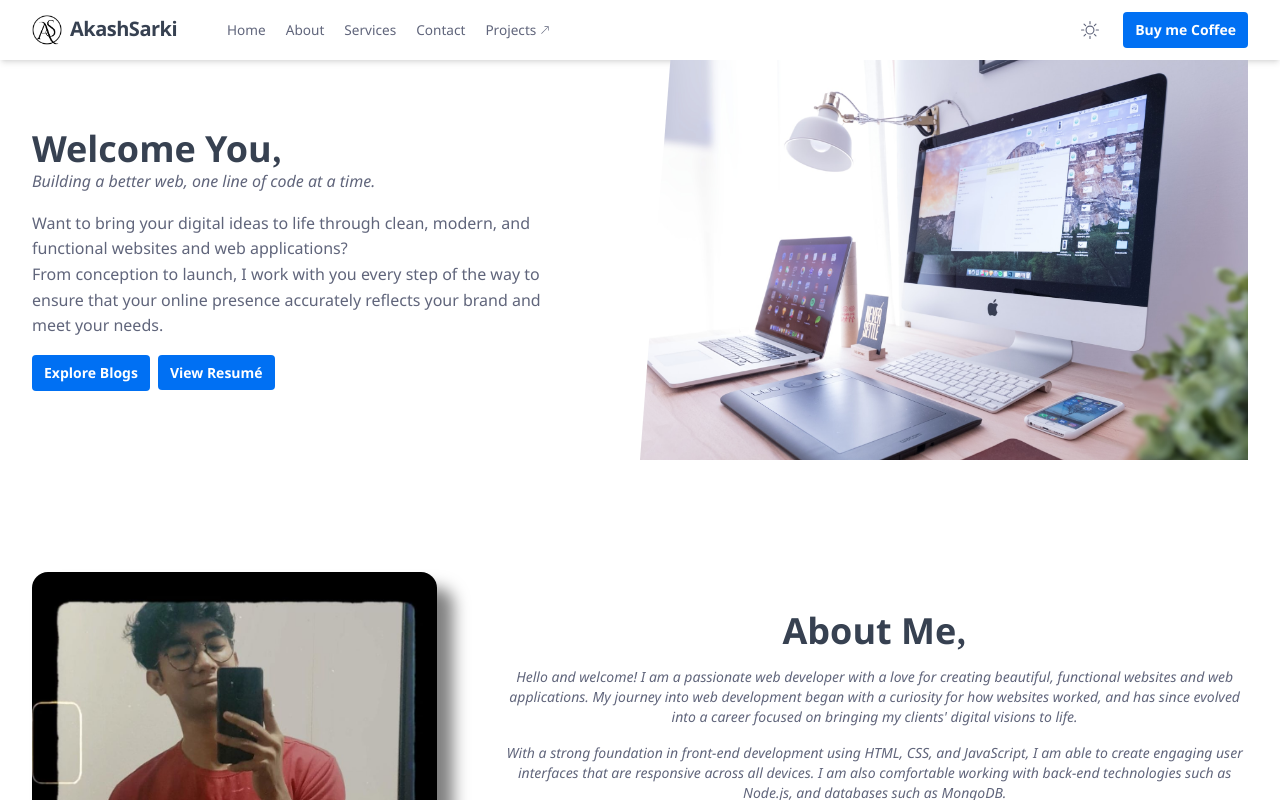
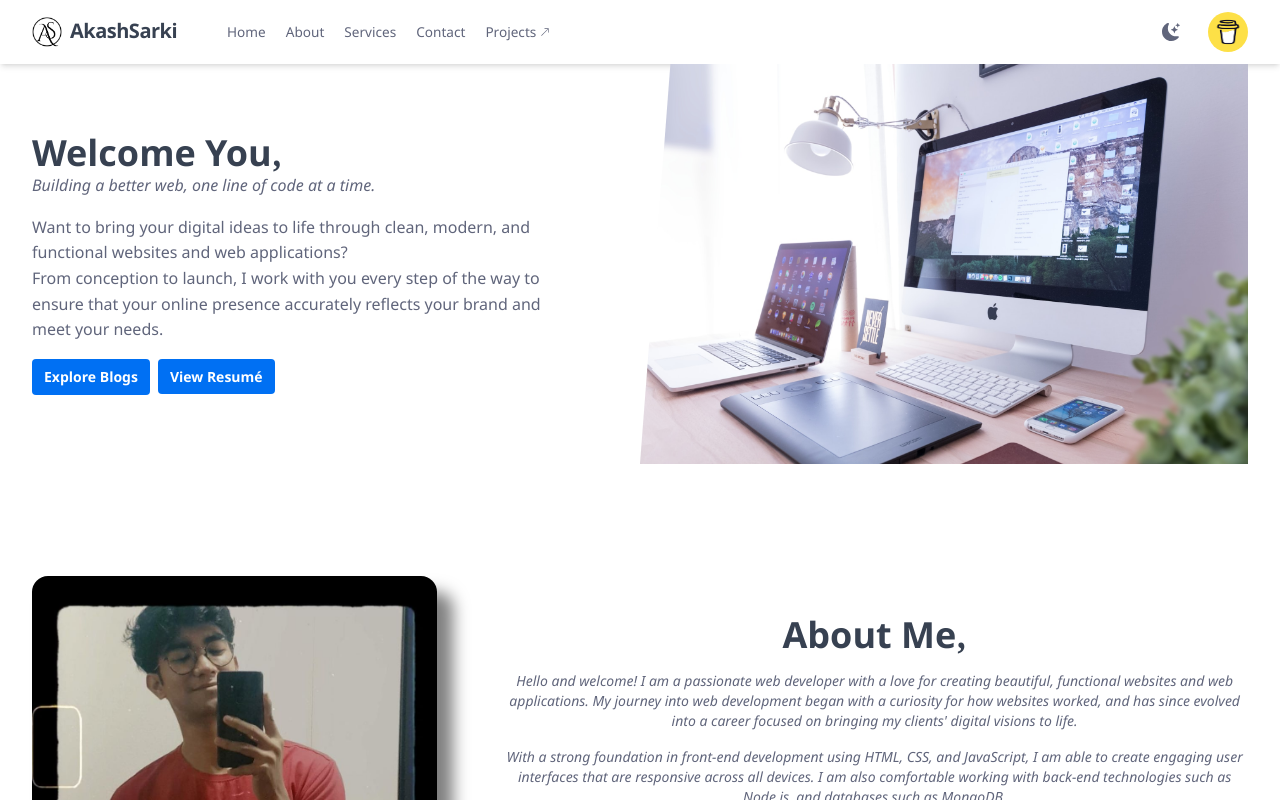
Before and after one commit to ashdephoenix123/developer-portfolio, a Next.js app: page / in a window 1280 px wide. Shown: the top 800 px of the page. Built offline with nearby package versions, Linux system fonts and the light colour scheme.

Commit message:
buy me a coffe button

```diff
--- a/app/component/Navbar.js
+++ b/app/component/Navbar.js
@@ -63,11 +63,12 @@ const Navbar = () => {
                                 }
                             </div>
                             <ul>
-                            {!darkMode ?
-                                        <li className='flex items-center mr-4 cursor-pointer px-2 py-1 rounded-full hover:bg-slate-200' onClick={() => { setDarkMode(prev => !prev) }}><BsSun size={18} /></li>
-                                        :
-                                        <li className='flex items-center mr-4 cursor-pointer px-2 py-1 rounded-full hover:bg-slate-200' onClick={() => { setDarkMode(prev => !prev) }}><BsFillMoonStarsFill size={18} /></li>
-                                    }
+                                {!darkMode ?
+                                    <li className='flex items-center mr-4 cursor-pointer px-2 py-2 rounded-full hover:bg-slate-200' onClick={() => { setDarkMode(prev => !prev) }}><BsFillMoonStarsFill size={18} /></li>
+                                    :
+                                    <li className='flex items-center mr-4 cursor-pointer px-2 py-2 rounded-full hover:bg-slate-200' onClick={() => { setDarkMode(prev => !prev) }}><BsSun size={18} /></li>
+
+                                }
                             </ul>
                             {/* <ul>
                                 <li className='flex items-center mr-4 cursor-pointer' onClick={searchHandler}><div className='mr-1 border-transparent border-2 hover:border-b-black hide1'>Search</div><VscSearch size={15} /></li>
@@ -89,11 +90,12 @@ const Navbar = () => {
                                     {/* <li className='flex items-center mr-4 cursor-pointer hide2' onClick={() => setdropdown(prev => !prev)}><div className='mr-1 border-transparent border-2 hover:border-b-black'>Blogs</div><MdOutlineKeyboardArrowDown /></li>
                                     <li className='flex items-center mr-4 cursor-pointer hide2' onClick={searchHandler}><div className='mr-1 border-transparent border-2 hover:border-b-black hide1'>Search</div><VscSearch size={15} /></li> */}
                                     {!darkMode ?
-                                        <li className='flex items-center mr-4 cursor-pointer hide2 px-2 py-1 rounded-full hover:bg-slate-200' onClick={() => { setDarkMode(prev => !prev) }}><BsSun size={18} /></li>
+                                        <li className='flex items-center mr-4 cursor-pointer hide2 px-3 py-2 rounded-full hover:bg-slate-200' onClick={() => { setDarkMode(prev => !prev) }}><BsFillMoonStarsFill size={18} /></li>
+
                                         :
-                                        <li className='flex items-center mr-4 cursor-pointer hide2 px-2 py-1 rounded-full hover:bg-slate-200' onClick={() => { setDarkMode(prev => !prev) }}><BsFillMoonStarsFill size={18} /></li>
+                                        <li className='flex items-center mr-4 cursor-pointer hide2 px-3 py-2 rounded-full hover:bg-slate-200' onClick={() => { setDarkMode(prev => !prev) }}><BsSun size={18} /></li>
                                     }
-                                    <li className='flex items-center cursor-pointer'><button className='btn'>Buy me Coffee</button></li>
+                                    <li className='flex items-center cursor-pointer px-1.5 py-1 bg-yellow-300 rounded-full hover:bg-yellow-400'><Link href={'https://www.buymeacoffee.com/akashsarki'} target='_blank' className='relative w-7 h-8'><Image src={'/coffee2.png'} fill /></Link></li>
                                     {/* <li className='flex items-center cursor-pointer'><Link className='flex items-center' href={'#'}><span className='mr-1.5 hide1'>Sign In</span> <HiOutlineUserPlus size={20} className='border border-gray-600 rounded-2xl p-1.5 text-gray-600 box-content' /></Link></li> */}
                                 </ul>
                             </> : <>
--- a/app/globals.scss
+++ b/app/globals.scss
@@ -1,7 +1,6 @@
 @tailwind base;
 @tailwind components;
 @tailwind utilities;
-
 
 :root {
   --primary-font: #60657B;
@@ -53,6 +52,7 @@ body {
   margin: auto;
   padding: 1.5rem;
 }
+
 
 .bg1 {
   background-color: var(--bg1);
--- a/package.json
+++ b/package.json
@@ -11,6 +11,7 @@
   "dependencies": {
     "autoprefixer": "10.4.14",
     "next": "13.4.2",
+    "next-themes": "^0.2.1",
     "postcss": "8.4.23",
     "react": "18.2.0",
     "react-dom": "18.2.0",
--- a/tailwind.config.js
+++ b/tailwind.config.js
@@ -1,5 +1,6 @@
 /** @type {import('tailwindcss').Config} */
 module.exports = {
+  darkMode: 'class',
   content: [
     './pages/**/*.{js,ts,jsx,tsx,mdx}',
     './components/**/*.{js,ts,jsx,tsx,mdx}',
```
Also changed, not shown: app/page.js (+5 -4 lines), public/coffee2.png (added), 1 other file (tests, documents, lock files or other folders).
